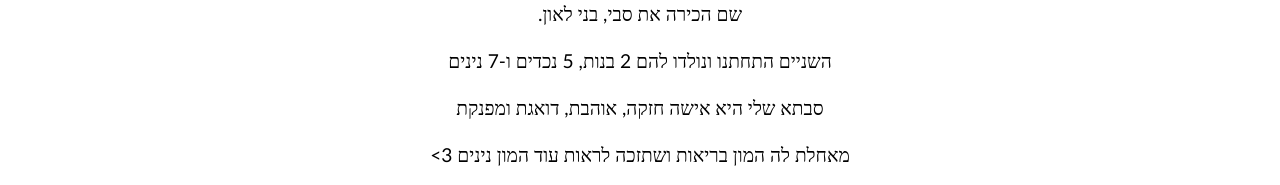
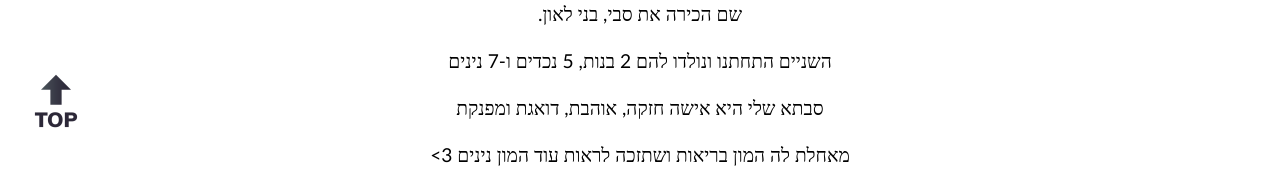
Before and after one commit to WED-2023/208587253, a plain HTML site: page index.html in a window 1280 px wide. Shown: the part 645-830 px from the top of the page. Drawn offline with nearby package versions, Linux system fonts and the light colour scheme; a script that the page names is missing.

Commit message:
Add files via upload

```diff
--- a/index.html
+++ b/index.html
@@ -8,11 +8,6 @@
   </head>
   <body>
     <div id="menu">
-      <!-- <center>
-        <div class="image-cropper">
-
-        </div>
-      </center> -->
       <ul class="ul-menu">
         <li><a href="#about" data-hover="About Me">About Me</a></li>
         <li><a href="#photos" data-hover="My Photos">My Photos</a></li>
@@ -23,6 +18,12 @@
         <li><a href="#contact" data-hover="Contact Me">Contact Me</a></li>
       </ul>
     </div>
+
+    <button onclick="scrollToTop()" id="back-to-top-btn">
+        <img src="arrow.png" alt="Back to Top">
+    </button>
+
+    <script src="script.js"></script>
 
     <section id="about" class="section">
       <br /><br /><br /><br /><br /><br /><br /><br /><br /><br /><br /><br /><br /><br />
@@ -68,13 +69,14 @@
                 <img src="Image6.jpeg" alt="Image 6">
             </div>
         </div>
+        <br /><br /><br /><br />
     </section>
 
     <br /><br /><br /><br /><br /><br /><br /><br /><br /><br /><br />
     <br /><br /><br /><br /><br /><br /><br /><br /><br /><br /><br />
 
     <section id="playlist" class="section">
-        <br /><br /><br /><br /><br /><br /><br /><br /><br /><br /><br /><br /><br />
+        <br /><br /><br /><br /><br /><br /><br /><br /><br /><br /><br /><br /><br /><br /><br /><br /><br />
         <h1 align="center">My Favorite Song</h1>
         <br /><br /><br />
         <center>
@@ -87,7 +89,8 @@
         <h1 align="center">Like Us on Facebook!</h1>
         <br /><br /><br /><br />
         <center>
-        <iframe src="https://www.facebook.com/plugins/like.php?href=https%3A%2F%2Fwed-2023.github.io%2F208587253%2F&width=450&layout&action&size&share=true&height=35&appId" width="450" height="35" style="border:none;overflow:hidden" scrolling="no" frameborder="0" allowfullscreen="true" allow="autoplay; clipboard-write; encrypted-media; picture-in-picture; web-share"></iframe>      </center>
+            <iframe src ="https://www.facebook.com/plugins/like.php?href=https%3A%2F%2Fwed-2023.github.io%2F208587253%2F&width=450&layout&action&size&share=true&height=35&appId" width="450" height="35" style="border:none;overflow:hidden" scrolling="no" frameborder="0" allowfullscreen="true" allow="autoplay; clipboard-write; encrypted-media; picture-in-picture; web-share"></iframe>
+        </center>
     </section>
 
     <section id="qrcoder" class="section">
--- /dev/null
+++ b/script.js
@@ -0,0 +1,6 @@
+function scrollToTop() {
+    window.scrollTo({
+      top: 0,
+      behavior: "smooth"
+    });
+}
--- a/style.css
+++ b/style.css
@@ -115,3 +115,16 @@ body {
 .image-container img:hover {
     opacity: 1;
 }
+
+#back-to-top-btn {
+    position: fixed;
+    bottom: 20px;
+    left: 20px;
+    background-color: transparent;
+    border: none;
+    cursor: pointer;
+}
+
+#back-to-top-btn img {
+    width: 60px; /* Adjust the size of the arrow image */
+}
```
Lines whose indentation alone changed are shown as unchanged.
